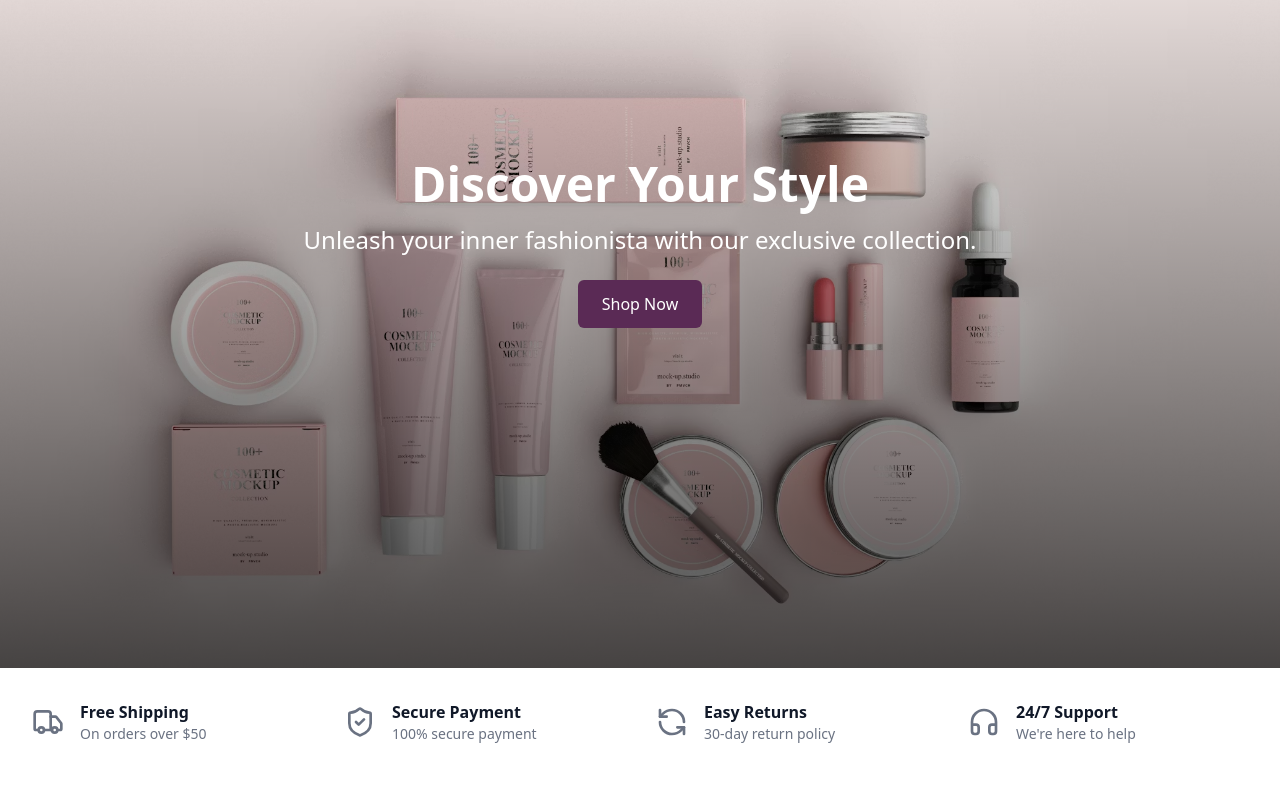
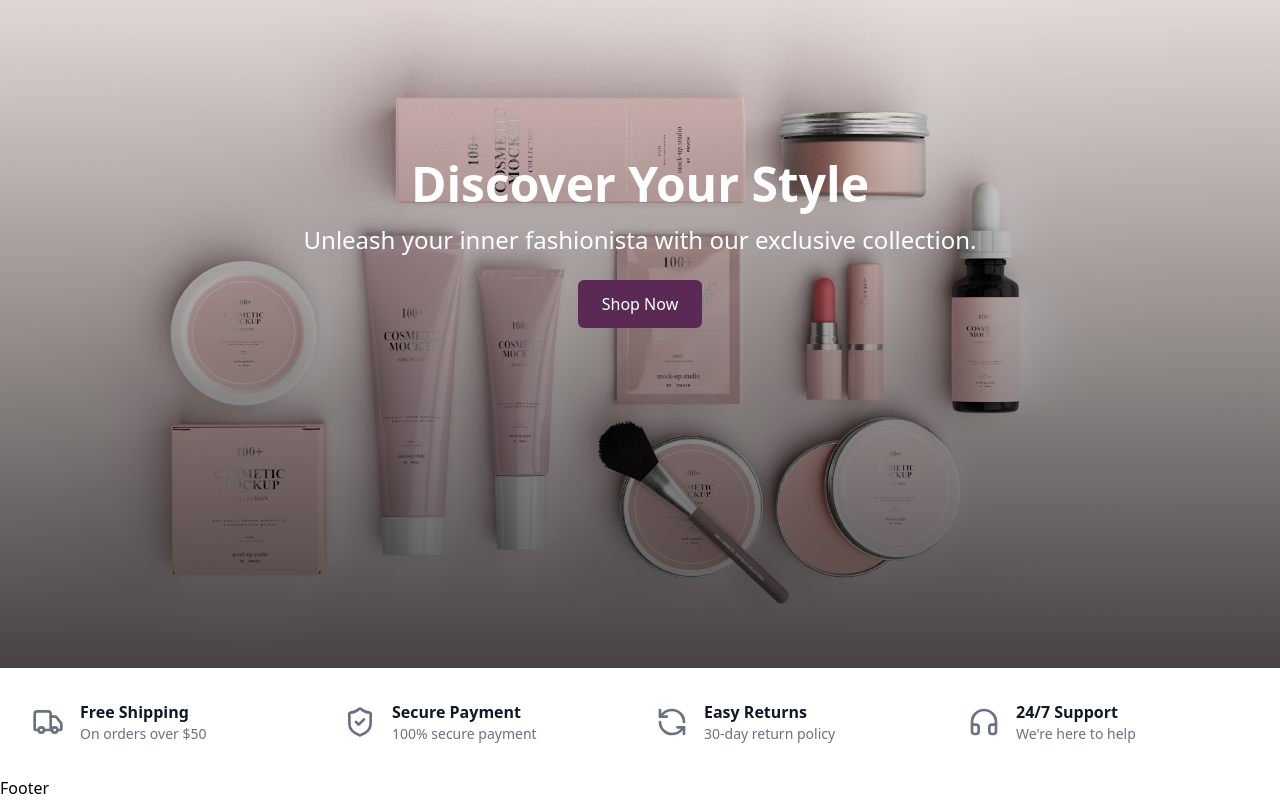
Before and after one commit to surenpal/E_commerce_audio_shop, a React (Vite) app: page / in a window 1280 px wide. Shown: the part 216-1016 px from the top of the page. Before the commit the page ends 992 px from the top, so only its background shows below. Built offline with nearby package versions, Linux system fonts and the light colour scheme; no server answers.

Commit message:
gonna add the footer here

```diff
--- /dev/null
+++ b/src/components/Footer.jsx
@@ -0,0 +1,9 @@
+import React from 'react'
+
+const Footer = () => {
+  return (
+    <div>Footer</div>
+  )
+}
+
+export default Footer
--- a/src/pages/Home.jsx
+++ b/src/pages/Home.jsx
@@ -1,6 +1,7 @@
 import Carousel from '../components/Carousel'
 import MidBanner from '../components/MidBanner'
 import Features from '../components/Features'
+import Footer from '../components/Footer'
 
 
 const Home = () => {
@@ -9,6 +10,7 @@ const Home = () => {
       <Carousel/>
       <MidBanner />
       <Features />
+      <Footer />
     </>
   )
 }
```
